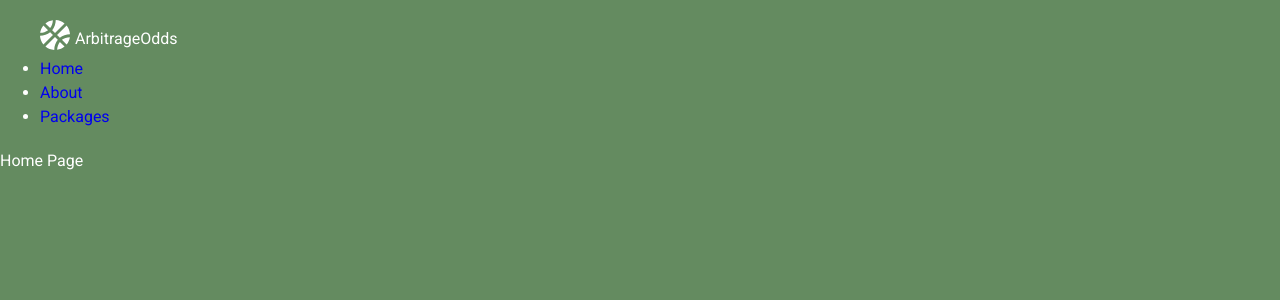
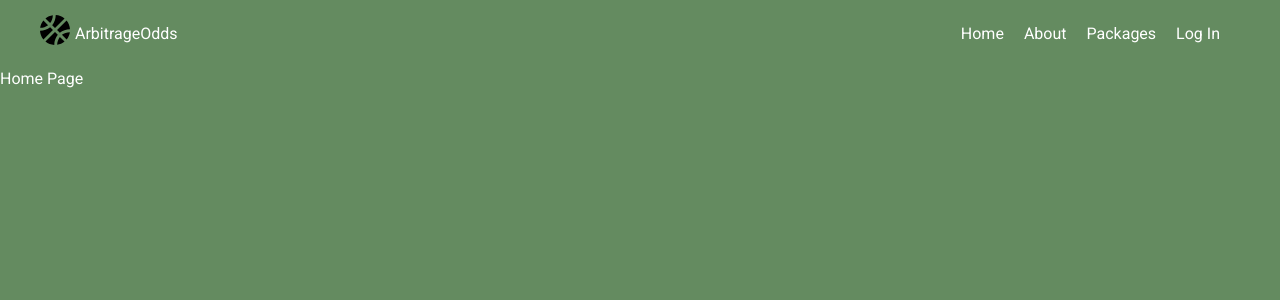
Before and after one commit to Olaleye-Blessing/ArbitrageOdds, a Next.js app: page / in a window 1280 px wide. Shown: the top 300 px of the page. Built offline with nearby package versions, Linux system fonts and the light colour scheme.

Commit message:
create navbar

```diff
--- a/components/Navbar/Index.tsx
+++ b/components/Navbar/Index.tsx
@@ -1,23 +1,56 @@
 import Link from "next/link";
-import { FC } from "react";
+import { FC, useEffect, useRef } from "react";
 import HomeLink from "../HomeLink";
 import { navLinks } from "./navLinks";
 import { StyledNav } from "./Styles";
+import { GiHamburgerMenu } from "react-icons/gi";
+import { useRouter } from "next/router";
 
 const Index: FC = () => {
+    const { pathname } = useRouter();
+    const mobileToggleBtn = useRef<HTMLButtonElement>(null);
+    const mobileContainer = useRef<HTMLDivElement>(null);
+
+    const closeMobileCont = () => {
+        let container = mobileContainer.current!;
+        container.classList.remove("open");
+    };
+
+    const toggleMobileCont = () => {
+        let container = mobileContainer.current!;
+
+        container.classList.toggle("open");
+    };
+
+    useEffect(() => {
+        closeMobileCont();
+    }, [pathname]);
+
     return (
         <StyledNav>
-            <div className="container">
+            <div className="container nav__container">
                 <HomeLink />
-                <ul>
+                <button
+                    ref={mobileToggleBtn}
+                    onClick={toggleMobileCont}
+                    className="nav__toggle"
+                >
+                    <GiHamburgerMenu />
+                </button>
+                <div className="nav__lists-cont" ref={mobileContainer}>
+                    <ul className="nav__lists">
                         {navLinks.map((link) => (
-                        <li key={link.text}>
+                            <li key={link.text} className="nav__list">
                                 <Link href={link.path}>
-                                <a>{link.text}</a>
+                                    <a className="nav__links">{link.text}</a>
                                 </Link>
                             </li>
                         ))}
                     </ul>
+                    <Link href={"/login"}>
+                        <a>Log In</a>
+                    </Link>
+                </div>
             </div>
         </StyledNav>
     );
--- a/components/Navbar/Styles.ts
+++ b/components/Navbar/Styles.ts
@@ -1,5 +1,80 @@
 import styled from "styled-components";
+import { device } from "../../styles/breakpoints";
 
 export const StyledNav = styled.nav`
-    padding: 2rem;
+    padding: 1.5rem 2rem;
+    position: relative;
+
+    a {
+        color: var(--white);
+    }
+
+    .homeLogo {
+        margin-right: 2rem;
+    }
+
+    .nav {
+        &__container {
+            display: flex;
+            align-items: center;
+            justify-content: space-between;
+        }
+
+        &__toggle {
+            color: var(--white);
+            font-size: 2.5rem;
+        }
+
+        &__lists {
+            margin-left: auto;
+            display: flex;
+            flex-direction: column;
+
+            &-cont {
+                position: absolute;
+                top: 7rem;
+                width: 100%;
+                left: -100%;
+                background-color: var(--secondary);
+                padding: 0 2rem;
+                transition: left 0.2s linear;
+
+                &.open {
+                    left: 0;
+                }
+            }
+        }
+
+        &__list {
+            margin-bottom: 2rem;
+        }
+    }
+
+    @media screen and (${device.tablet}) {
+        .nav {
+            &__container {
+            }
+
+            &__toggle {
+                display: none;
+            }
+
+            &__lists {
+                flex-direction: row;
+                gap: 2rem;
+
+                &-cont {
+                    display: flex;
+                    align-items: center;
+                    justify-content: center;
+                    position: static;
+                    gap: 2rem;
+                }
+            }
+
+            &__list {
+                margin: 0;
+            }
+        }
+    }
 `;
--- a/styles/General.ts
+++ b/styles/General.ts
@@ -28,5 +28,16 @@ export const General = createGlobalStyle`
 
     button {
         outline: none;
+        background-color: transparent;
+        border: 0.1rem solid transparent;
+    }
+
+    a,
+    button {
+        cursor: pointer;
+    }
+
+    ul {
+        list-style: none;
     }
 `;
--- a/styles/utilities.ts
+++ b/styles/utilities.ts
@@ -9,6 +9,7 @@ export const Utilities = createGlobalStyle`
 
         figure {
             margin-right: 0.5rem;
+            color: var(--black-1);
         }
     }
 
```
Lines whose indentation alone changed are shown as unchanged.
